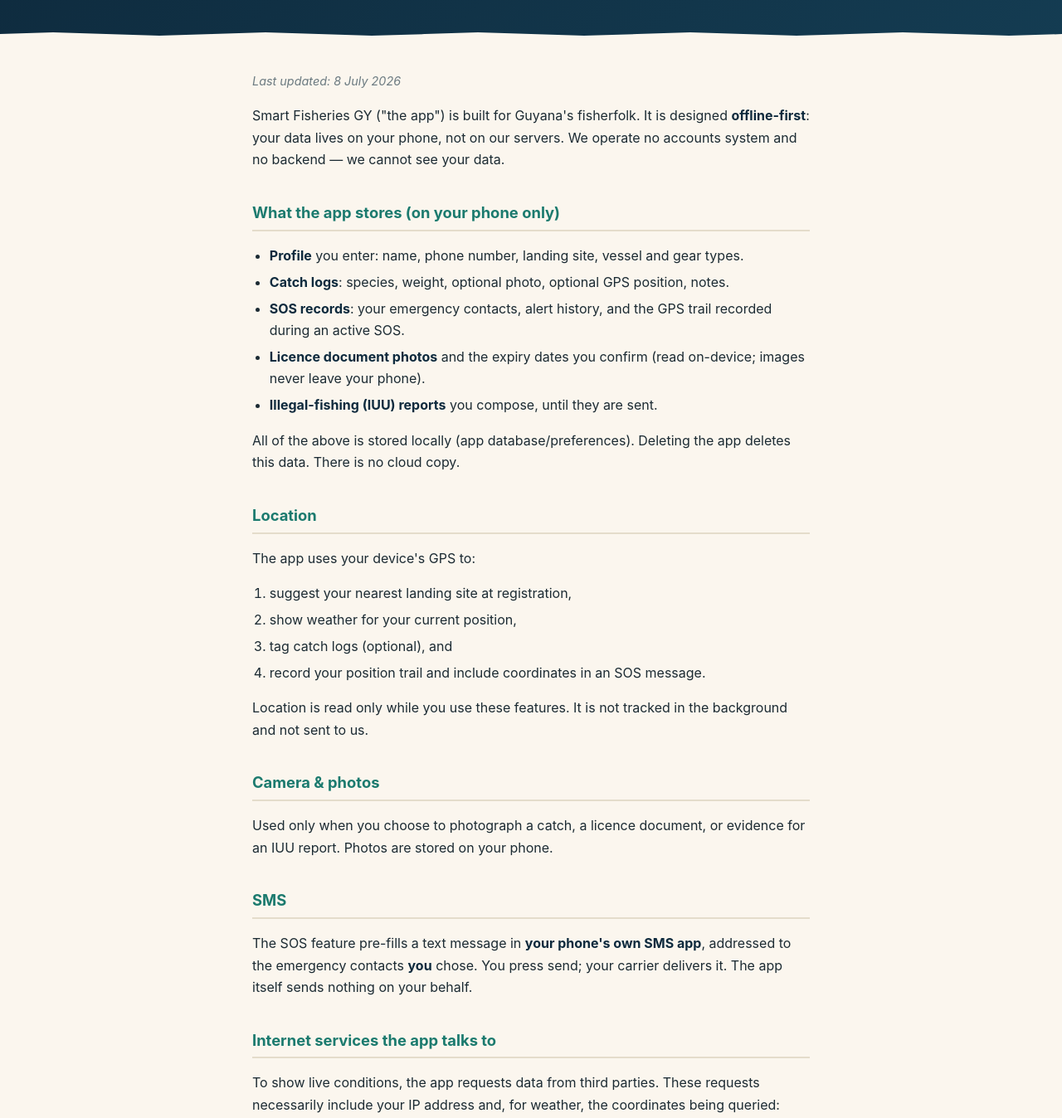
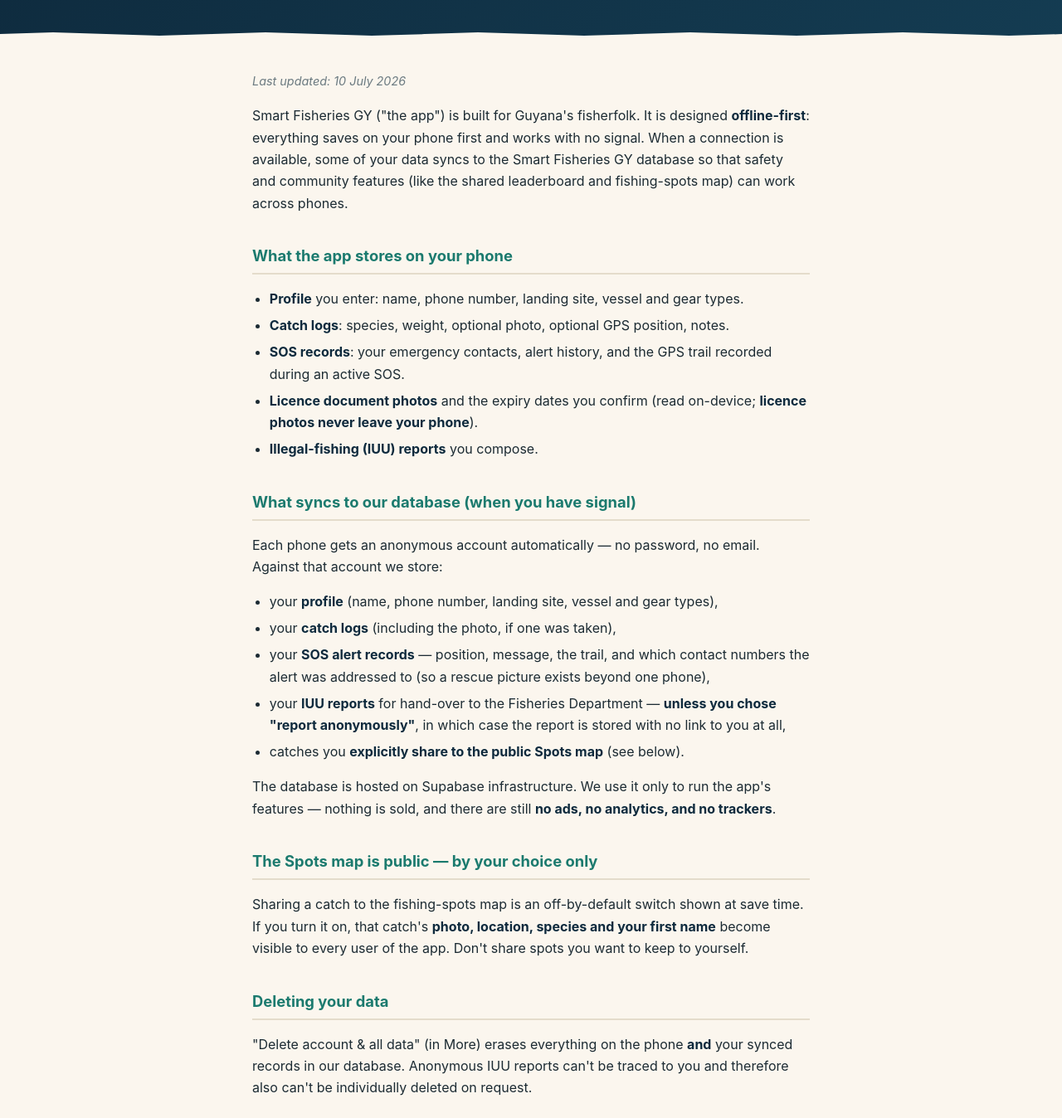
Before and after one commit to vfx24-main/smartfishery-privacy, a plain HTML site: page index.html in a window 1280 px wide. Shown: the part 160-1508 px from the top of the page at 83% size. Drawn offline with Linux system fonts and the light colour scheme.

Commit message:
Update index.html

```diff
--- a/index.html
+++ b/index.html
@@ -96,22 +96,46 @@
   <p>Privacy Policy</p>
 </header>
 <main>
-  <p class="updated">Last updated: 8 July 2026</p>
+  <p class="updated">Last updated: 10 July 2026</p>
 
   <p>Smart Fisheries GY ("the app") is built for Guyana's fisherfolk. It is designed
-  <strong>offline-first</strong>: your data lives on your phone, not on our servers. We operate
-  no accounts system and no backend — we cannot see your data.</p>
+  <strong>offline-first</strong>: everything saves on your phone first and works with no signal.
+  When a connection is available, some of your data syncs to the Smart Fisheries GY database so
+  that safety and community features (like the shared leaderboard and fishing-spots map) can
+  work across phones.</p>
 
-  <h2>What the app stores (on your phone only)</h2>
+  <h2>What the app stores on your phone</h2>
   <ul>
     <li><strong>Profile</strong> you enter: name, phone number, landing site, vessel and gear types.</li>
     <li><strong>Catch logs</strong>: species, weight, optional photo, optional GPS position, notes.</li>
     <li><strong>SOS records</strong>: your emergency contacts, alert history, and the GPS trail recorded during an active SOS.</li>
-    <li><strong>Licence document photos</strong> and the expiry dates you confirm (read on-device; images never leave your phone).</li>
-    <li><strong>Illegal-fishing (IUU) reports</strong> you compose, until they are sent.</li>
+    <li><strong>Licence document photos</strong> and the expiry dates you confirm (read on-device; <strong>licence photos never leave your phone</strong>).</li>
+    <li><strong>Illegal-fishing (IUU) reports</strong> you compose.</li>
   </ul>
-  <p>All of the above is stored locally (app database/preferences). Deleting the app
-  deletes this data. There is no cloud copy.</p>
+
+  <h2>What syncs to our database (when you have signal)</h2>
+  <p>Each phone gets an anonymous account automatically — no password, no email. Against that
+  account we store:</p>
+  <ul>
+    <li>your <strong>profile</strong> (name, phone number, landing site, vessel and gear types),</li>
+    <li>your <strong>catch logs</strong> (including the photo, if one was taken),</li>
+    <li>your <strong>SOS alert records</strong> — position, message, the trail, and which contact numbers the alert was addressed to (so a rescue picture exists beyond one phone),</li>
+    <li>your <strong>IUU reports</strong> for hand-over to the Fisheries Department — <strong>unless you chose "report anonymously"</strong>, in which case the report is stored with no link to you at all,</li>
+    <li>catches you <strong>explicitly share to the public Spots map</strong> (see below).</li>
+  </ul>
+  <p>The database is hosted on Supabase infrastructure. We use it only to run the app's
+  features — nothing is sold, and there are still <strong>no ads, no analytics, and no
+  trackers</strong>.</p>
+
+  <h2>The Spots map is public — by your choice only</h2>
+  <p>Sharing a catch to the fishing-spots map is an off-by-default switch shown at save time.
+  If you turn it on, that catch's <strong>photo, location, species and your first name</strong>
+  become visible to every user of the app. Don't share spots you want to keep to yourself.</p>
+
+  <h2>Deleting your data</h2>
+  <p>"Delete account &amp; all data" (in More) erases everything on the phone <strong>and</strong>
+  your synced records in our database. Anonymous IUU reports can't be traced to you and
+  therefore also can't be individually deleted on request.</p>
 
   <h2>Location</h2>
   <p>The app uses your device's GPS to:</p>
@@ -147,9 +171,9 @@
   no analytics, and no trackers</strong>.</p>
 
   <h2>Data sharing</h2>
-  <p>We share nothing, because nothing reaches us. Data leaves your phone only when
-  <strong>you</strong> act: sending an SOS SMS, or submitting an IUU report through the app's
-  queue (relayed to the Fisheries Department's contact channels).</p>
+  <p>We do not sell or share your data with anyone. The only outward flows are the ones you
+  trigger yourself: an SOS SMS to your chosen contacts, an IUU report queued for the Fisheries
+  Department, and catches you chose to publish on the Spots map.</p>
 
   <h2>Children</h2>
   <p>The app is intended for working fisherfolk and is not directed at children
```
